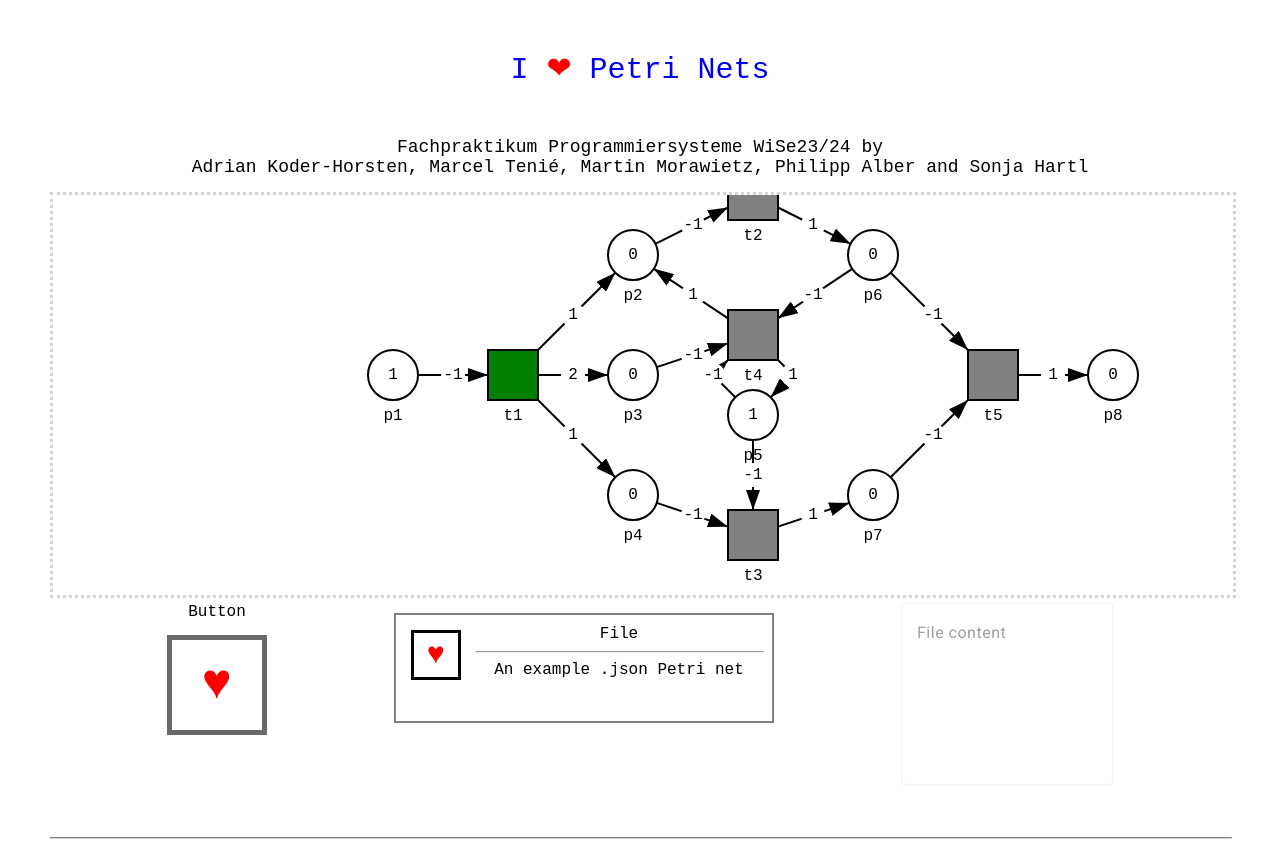
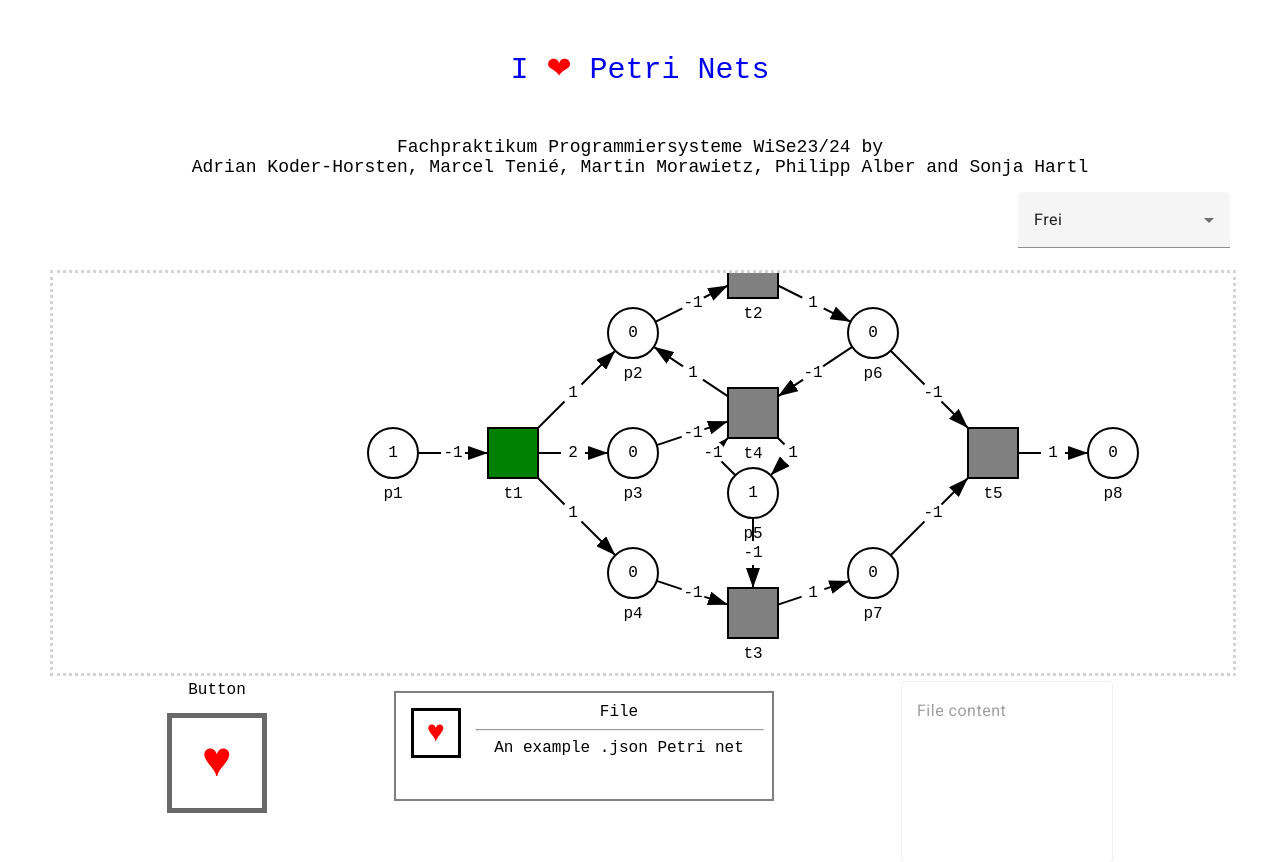
Before and after one commit to krausality/PNML_Frontend, an Angular app: page / in a window 1280 px wide. Shown: the top 862 px of the page. Built offline with nearby package versions, Linux system fonts and the light colour scheme.

Commit message:
FP-19 created and added the layout switch component

```diff
--- a/src/app/app.component.html
+++ b/src/app/app.component.html
@@ -7,6 +7,8 @@
     </h2>
 
     <!--    Main content    -->
+    <app-layout-switch></app-layout-switch>
+
     <app-petri-net class="padding full-size" (fileContent)="processSourceChange($event)"></app-petri-net>
 
 
--- a/src/app/app.module.ts
+++ b/src/app/app.module.ts
@@ -8,6 +8,7 @@ import {MatFormFieldModule} from '@angular/material/form-field';
 import {MatInputModule} from '@angular/material/input';
 import {MatButtonModule} from '@angular/material/button';
 import {MatIconModule} from '@angular/material/icon';
+import {MatSelectModule} from '@angular/material/select';
 import {ReactiveFormsModule} from '@angular/forms';
 import {FooterComponent} from './components/footer/footer.component';
 import {ExampleFileComponent} from './components/example-file/example-file.component';
@@ -15,6 +16,7 @@ import {APP_BASE_HREF, PlatformLocation} from "@angular/common";
 import {HttpClientModule} from "@angular/common/http";
 import {ExampleButtonComponent} from "./components/example-button/example-button.component";
 import { PetriNetComponent } from './tr-components/petri-net/petri-net.component';
+import { LayoutSwitchComponent } from './tr-components/layout-switch/layout-switch.component';
 
 @NgModule({
     declarations: [
@@ -24,6 +26,7 @@ import { PetriNetComponent } from './tr-components/petri-net/petri-net.component
         ExampleFileComponent,
         ExampleButtonComponent,
         PetriNetComponent,
+        LayoutSwitchComponent
     ],
     imports: [
         BrowserModule,
@@ -33,6 +36,7 @@ import { PetriNetComponent } from './tr-components/petri-net/petri-net.component
         MatInputModule,
         MatButtonModule,
         MatIconModule,
+        MatSelectModule,
         ReactiveFormsModule,
         HttpClientModule,
     ],
--- /dev/null
+++ b/src/app/tr-components/layout-switch/layout-switch.component.css
@@ -0,0 +1,3 @@
+#layout-switch {
+    float: right;
+}
--- /dev/null
+++ b/src/app/tr-components/layout-switch/layout-switch.component.html
@@ -0,0 +1,7 @@
+<mat-form-field id="layout-switch">
+    <mat-select placeholder="Layout" [(value)]="selected" (selectionChange)="layoutSwitchChanged()">
+        <mat-option value="free">Frei</mat-option>
+        <mat-option value="spring-embedder">Spring Embedder</mat-option>
+        <mat-option value="sugiyama">Sugiyama</mat-option>
+    </mat-select>
+</mat-form-field>
--- /dev/null
+++ b/src/app/tr-components/layout-switch/layout-switch.component.ts
@@ -0,0 +1,21 @@
+import { Component } from '@angular/core';
+
+@Component({
+  selector: 'app-layout-switch',
+  templateUrl: './layout-switch.component.html',
+  styleUrls: ['./layout-switch.component.css']
+})
+export class LayoutSwitchComponent {
+    selected: string = "free";
+
+    constructor(/* layout services go here */) {}
+
+    public layoutSwitchChanged() {
+        if (this.selected == "spring-embedder") {
+            // call spring embedder layout service
+        } else if (this.selected == "sugiyama") {
+            // call sugiyama layout service
+        }
+        // do we need to do something if the user selects "free"?
+    }
+}
```
